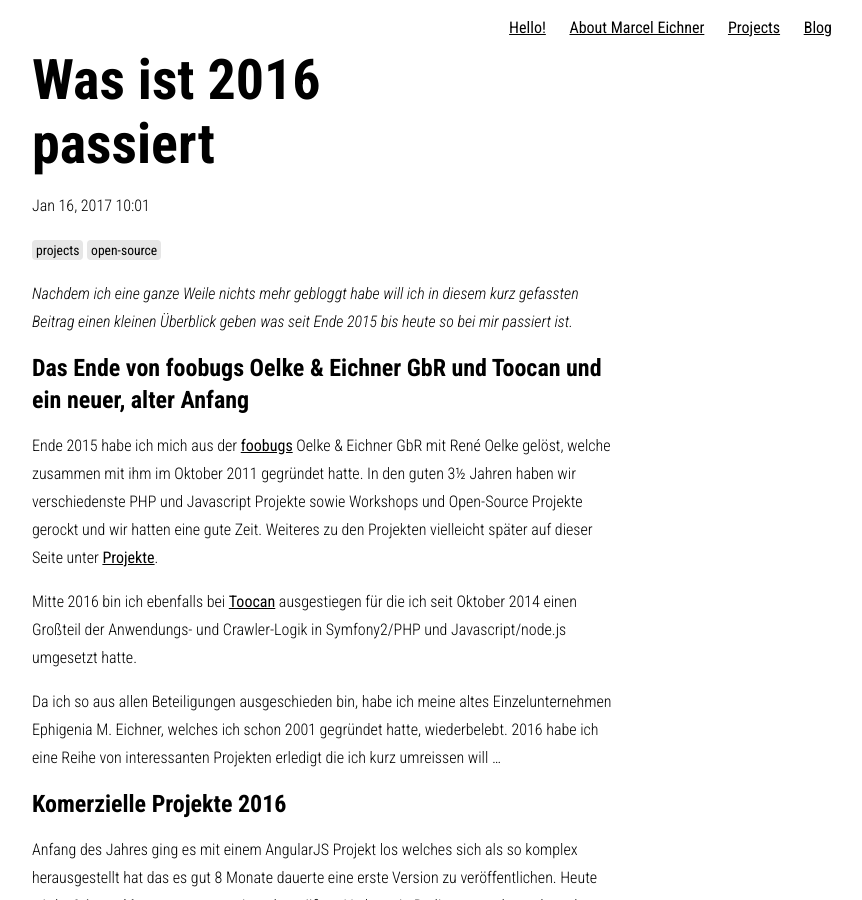
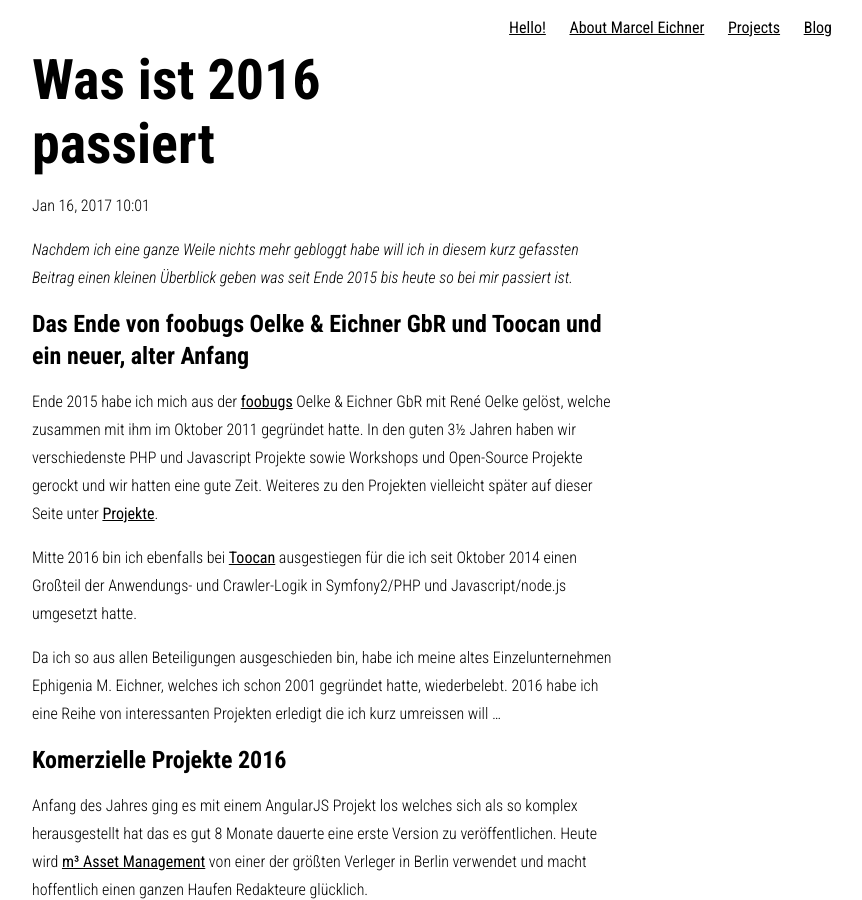
Before and after one commit to lotterliebe/Ephigenia.github.io, a Jekyll site: the page built from _posts/2017-01-16-what-happened.markdown, in a window 1280 px wide and 900 px high. Shown: the whole window, without its empty margins (208-1070 px from the left). Built offline with Jekyll 4.4.1, drawn with Linux system fonts in a browser that asks for light colours.

```diff
--- a/_posts/2017-01-16-what-happened.markdown
+++ b/_posts/2017-01-16-what-happened.markdown
@@ -2,9 +2,6 @@
 layout: "post"
 title: "Was ist 2016 passiert"
 date: "2017-01-16 10:00"
-tags:
-    - projects
-    - open-source
 ---
 *Nachdem ich eine ganze Weile nichts mehr gebloggt habe will ich in diesem kurz gefassten Beitrag einen kleinen Überblick geben was seit Ende 2015 bis heute so bei mir passiert ist.*
 
```
